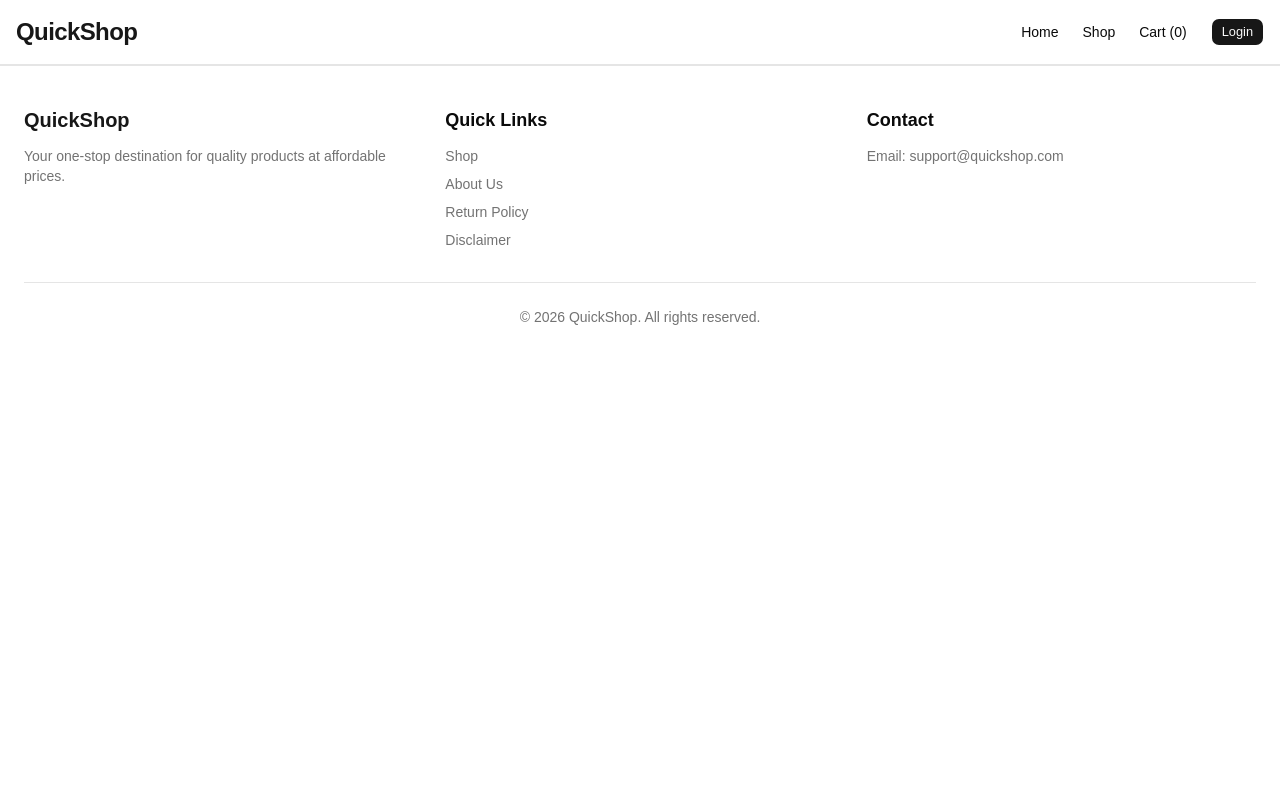
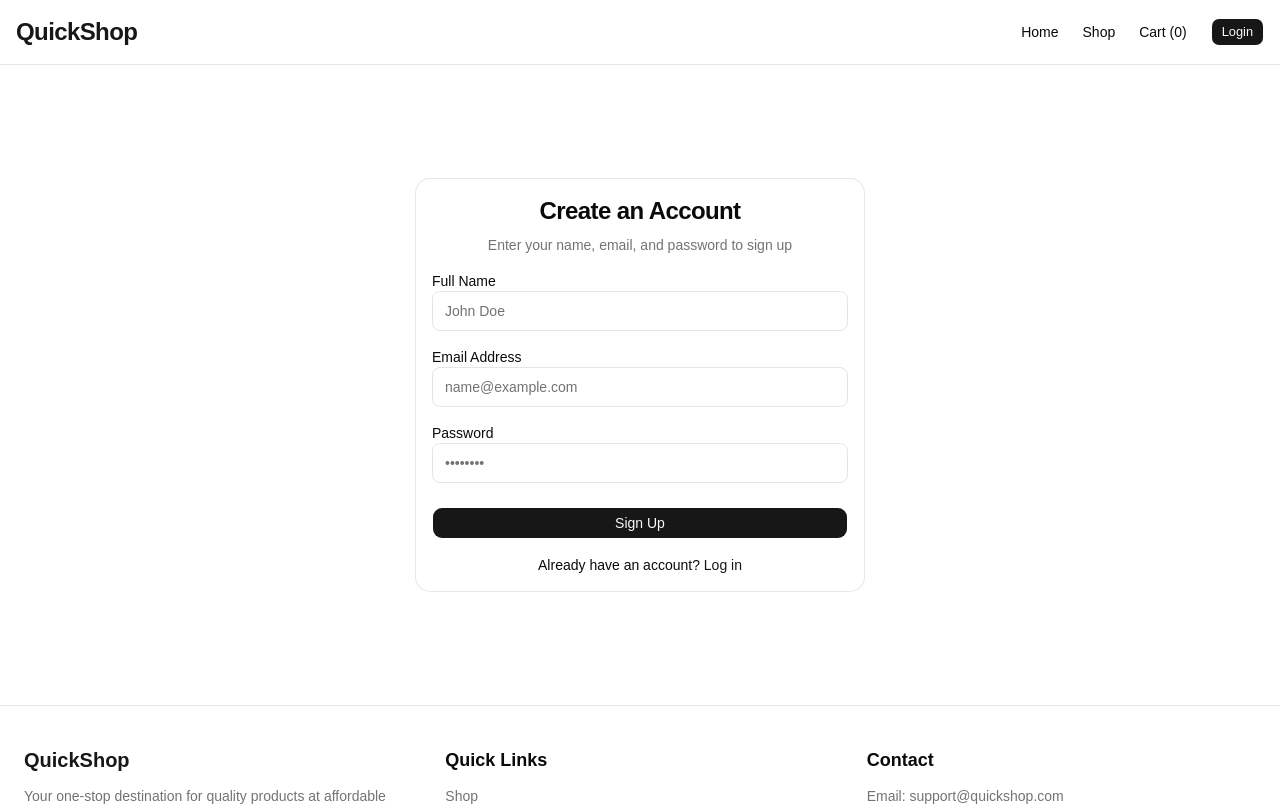
Before and after one commit to jayeshyadav07/QuickShop, a React (Vite) app in the folder app/: page /register in a window 1280 px wide. Shown: the top 806 px of the page. Built offline with nearby package versions, Linux system fonts and the light colour scheme.

Commit message:
feat: implement authentication system with login, register pages

```diff
--- a/app/src/App.jsx
+++ b/app/src/App.jsx
@@ -4,6 +4,8 @@ import Navbar from './components/Navbar';
 import Footer from './components/Footer';
 import Shop from './pages/Shop';
 import Cart from './pages/Cart';
+import Login from './pages/Login';
+import Register from './pages/Register';
 import ProductDetails from './components/ProductDetails';
 
 function App() {
@@ -15,6 +17,8 @@ function App() {
 				<Route path="/product/:id" element={<ProductDetails />} />
 				<Route path="/shop" element={<Shop />} />
 				<Route path="/cart" element={<Cart />} />
+				<Route path="/login" element={<Login />} />
+				<Route path="/register" element={<Register />} />
 			</Routes>
 			<Footer />
 		</Router>
--- a/app/src/context/AuthContext.jsx
+++ b/app/src/context/AuthContext.jsx
@@ -3,7 +3,10 @@ import { createContext, useState } from 'react';
 export const AuthContext = createContext();
 
 export const AuthProvider = ({ children }) => {
-	const [user, setUser] = useState(null);
+	const [user, setUser] = useState(() => {
+		const savedUser = localStorage.getItem('user');
+		return savedUser ? JSON.parse(savedUser) : null;
+	});
 
 	const login = async (userData) => {
 		localStorage.setItem('user', JSON.stringify(userData));
--- /dev/null
+++ b/app/src/pages/Login.jsx
@@ -0,0 +1,105 @@
+import React, { useState, useContext } from 'react';
+import { useNavigate, Link } from 'react-router';
+import axios from 'axios';
+import { AuthContext } from '../context/AuthContext';
+import { API_PATHS } from '@/utils/api';
+import { Button } from '@/components/ui/button';
+import { Card, CardContent, CardHeader, CardTitle, CardDescription } from '@/components/ui/card';
+import { toast } from 'sonner';
+
+const Login = () => {
+	const [email, setEmail] = useState('');
+	const [password, setPassword] = useState('');
+	const [loading, setLoading] = useState(false);
+	const { login } = useContext(AuthContext);
+	const navigate = useNavigate();
+
+	const handleSubmit = async (e) => {
+		e.preventDefault();
+		if (!email || !password) {
+			toast.warning('Please fill in all fields');
+			return;
+		}
+
+		try {
+			setLoading(true);
+			const res = await axios.post(API_PATHS.AUTH.LOGIN, { email, password });
+			login(res.data.user || res.data); // handles both nested and direct structure
+			toast.success('Successfully logged in!');
+			navigate('/');
+		} catch (error) {
+			console.error(error);
+			toast.error(
+				error.response?.data?.message || 'Login failed. Please check your credentials.'
+			);
+		} finally {
+			setLoading(false);
+		}
+	};
+
+	return (
+		<div className="flex min-h-[80vh] items-center justify-center px-4 py-12">
+			<Card className="w-full max-w-md">
+				<CardHeader className="space-y-1">
+					<CardTitle className="text-2xl font-bold tracking-tight text-center">
+						Welcome Back
+					</CardTitle>
+					<CardDescription className="text-center">
+						Enter your email and password to log in to your account
+					</CardDescription>
+				</CardHeader>
+				<CardContent>
+					<form onSubmit={handleSubmit} className="space-y-4">
+						<div className="space-y-2">
+							<label htmlFor="email" className="text-sm font-medium leading-none">
+								Email Address
+							</label>
+							<input
+								id="email"
+								type="email"
+								placeholder="name@example.com"
+								value={email}
+								onChange={(e) => setEmail(e.target.value)}
+								required
+								className="h-10 w-full rounded-md border border-input bg-background px-3 py-2 text-sm ring-offset-background file:border-0 file:bg-transparent file:text-sm file:font-medium placeholder:text-muted-foreground focus-visible:outline-none focus-visible:ring-2 focus-visible:ring-ring focus-visible:ring-offset-2 disabled:cursor-not-allowed disabled:opacity-50"
+							/>
+						</div>
+						<div className="space-y-2">
+							<div className="flex items-center justify-between">
+								<label
+									htmlFor="password"
+									className="text-sm font-medium leading-none"
+								>
+									Password
+								</label>
+							</div>
+							<input
+								id="password"
+								type="password"
+								placeholder="••••••••"
+								value={password}
+								onChange={(e) => setPassword(e.target.value)}
+								required
+								className="h-10 w-full rounded-md border border-input bg-background px-3 py-2 text-sm ring-offset-background file:border-0 file:bg-transparent file:text-sm file:font-medium placeholder:text-muted-foreground focus-visible:outline-none focus-visible:ring-2 focus-visible:ring-ring focus-visible:ring-offset-2 disabled:cursor-not-allowed disabled:opacity-50"
+							/>
+						</div>
+						<Button type="submit" className="w-full mt-2" disabled={loading}>
+							{loading ? 'Logging in...' : 'Log In'}
+						</Button>
+					</form>
+					<div className="mt-4 text-center text-sm">
+						Don't have an account?{' '}
+						<Link
+							to="/register"
+							className="text-primary underline-offset-4 hover:underline"
+						>
+							Sign up
+						</Link>
+					</div>
+				</CardContent>
+			</Card>
+		</div>
+	);
+};
+
+export default Login;
--- /dev/null
+++ b/app/src/pages/Register.jsx
@@ -0,0 +1,113 @@
+import React, { useState, useContext } from 'react';
+import { useNavigate, Link } from 'react-router';
+import axios from 'axios';
+import { AuthContext } from '../context/AuthContext';
+import { API_PATHS } from '@/utils/api';
+import { Button } from '@/components/ui/button';
+import { Card, CardContent, CardHeader, CardTitle, CardDescription } from '@/components/ui/card';
+import { toast } from 'sonner';
+
+export const Register = () => {
+	const [name, setName] = useState('');
+	const [email, setEmail] = useState('');
+	const [password, setPassword] = useState('');
+	const [loading, setLoading] = useState(false);
+	const { login } = useContext(AuthContext);
+	const navigate = useNavigate();
+
+	const handleSubmit = async (e) => {
+		e.preventDefault();
+		if (!name || !email || !password) {
+			toast.warning('Please fill in all fields');
+			return;
+		}
+
+		try {
+			setLoading(true);
+			const res = await axios.post(API_PATHS.AUTH.REGISTER, { name, email, password });
+			login(res.data.user || res.data); // Auto-login user if the API returns user details
+			toast.success('Registration successful!');
+			navigate('/');
+		} catch (error) {
+			console.error(error);
+			toast.error(error.response?.data?.message || 'Registration failed. Please try again.');
+		} finally {
+			setLoading(false);
+		}
+	};
+
+	return (
+		<div className="flex min-h-[80vh] items-center justify-center px-4 py-12">
+			<Card className="w-full max-w-md">
+				<CardHeader className="space-y-1">
+					<CardTitle className="text-2xl font-bold tracking-tight text-center">
+						Create an Account
+					</CardTitle>
+					<CardDescription className="text-center">
+						Enter your name, email, and password to sign up
+					</CardDescription>
+				</CardHeader>
+				<CardContent>
+					<form onSubmit={handleSubmit} className="space-y-4">
+						<div className="space-y-2">
+							<label htmlFor="name" className="text-sm font-medium leading-none">
+								Full Name
+							</label>
+							<input
+								id="name"
+								type="text"
+								placeholder="John Doe"
+								value={name}
+								onChange={(e) => setName(e.target.value)}
+								required
+								className="h-10 w-full rounded-md border border-input bg-background px-3 py-2 text-sm ring-offset-background file:border-0 file:bg-transparent file:text-sm file:font-medium placeholder:text-muted-foreground focus-visible:outline-none focus-visible:ring-2 focus-visible:ring-ring focus-visible:ring-offset-2 disabled:cursor-not-allowed disabled:opacity-50"
+							/>
+						</div>
+						<div className="space-y-2">
+							<label htmlFor="email" className="text-sm font-medium leading-none">
+								Email Address
+							</label>
+							<input
+								id="email"
+								type="email"
+								placeholder="name@example.com"
+								value={email}
+								onChange={(e) => setEmail(e.target.value)}
+								required
+								className="h-10 w-full rounded-md border border-input bg-background px-3 py-2 text-sm ring-offset-background file:border-0 file:bg-transparent file:text-sm file:font-medium placeholder:text-muted-foreground focus-visible:outline-none focus-visible:ring-2 focus-visible:ring-ring focus-visible:ring-offset-2 disabled:cursor-not-allowed disabled:opacity-50"
+							/>
+						</div>
+						<div className="space-y-2">
+							<label htmlFor="password" className="text-sm font-medium leading-none">
+								Password
+							</label>
+							<input
+								id="password"
+								type="password"
+								placeholder="••••••••"
+								value={password}
+								onChange={(e) => setPassword(e.target.value)}
+								required
+								className="h-10 w-full rounded-md border border-input bg-background px-3 py-2 text-sm ring-offset-background file:border-0 file:bg-transparent file:text-sm file:font-medium placeholder:text-muted-foreground focus-visible:outline-none focus-visible:ring-2 focus-visible:ring-ring focus-visible:ring-offset-2 disabled:cursor-not-allowed disabled:opacity-50"
+							/>
+						</div>
+						<Button type="submit" className="w-full mt-2" disabled={loading}>
+							{loading ? 'Creating account...' : 'Sign Up'}
+						</Button>
+					</form>
+					<div className="mt-4 text-center text-sm">
+						Already have an account?{' '}
+						<Link
+							to="/login"
+							className="text-primary underline-offset-4 hover:underline"
+						>
+							Log in
+						</Link>
+					</div>
+				</CardContent>
+			</Card>
+		</div>
+	);
+};
+
+export default Register;
```
